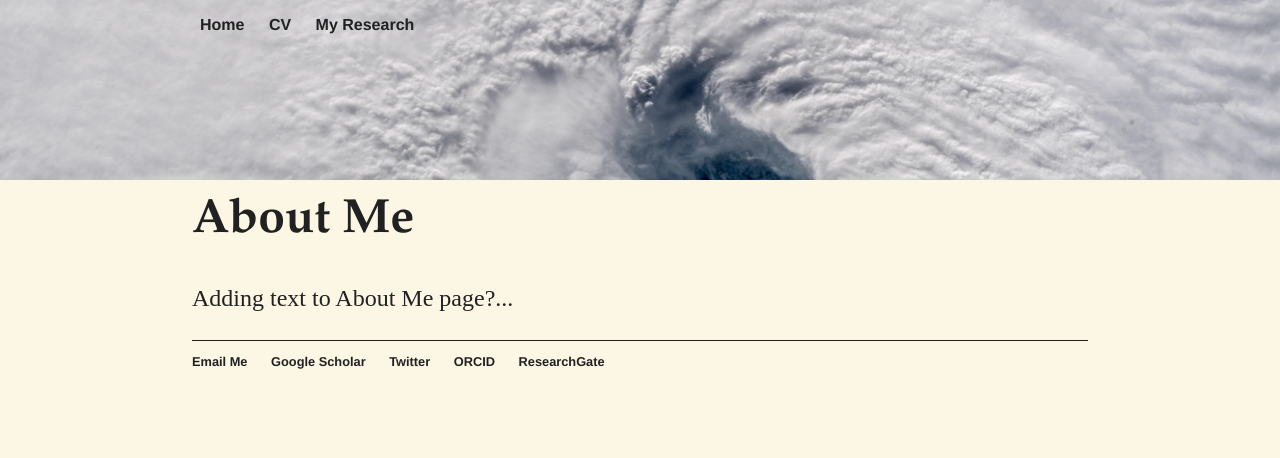
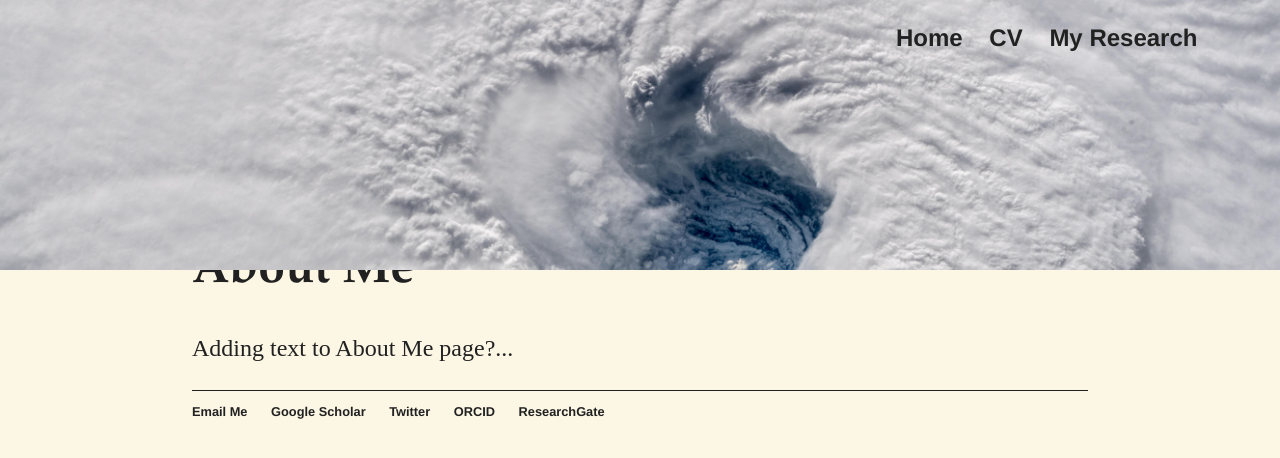
Before and after one commit to alyssa-stansfield/alyssa-stansfield.github.io, a Jekyll site: the page built from about/index.html, in a window 1280 px wide. Shown: the top 458 px of the page. Built offline with Jekyll 4.4.1, drawn with Linux system fonts in a browser that asks for light colours.

Commit message:
Making nav bar image larger and moving nav links to the right

```diff
--- a/css/main.css
+++ b/css/main.css
@@ -5,7 +5,7 @@ body {
 }
 
 .container {
-    padding-top: 100px;
+    padding-top: 150px;
 }
 
 footer ul {
@@ -17,7 +17,8 @@ footer ul {
 
 nav ul {
     font-family:'Helvetica', 'Arial', 'Sans-Serif';
-    padding-left: 200px;
+    font-size: 1.5em;
+    padding-left: 70%;
     list-style: none;
     font-weight: bold;
 }
@@ -27,7 +28,7 @@ nav ul {
     top: 0;
     left: 0;
     width: 100%;
-    height: 20%;
+    height: 30%;
     z-index: 9999;
     background-image:url("../assets/hurricane_eye.jpeg");
     background-repeat: no-repeat;
```
